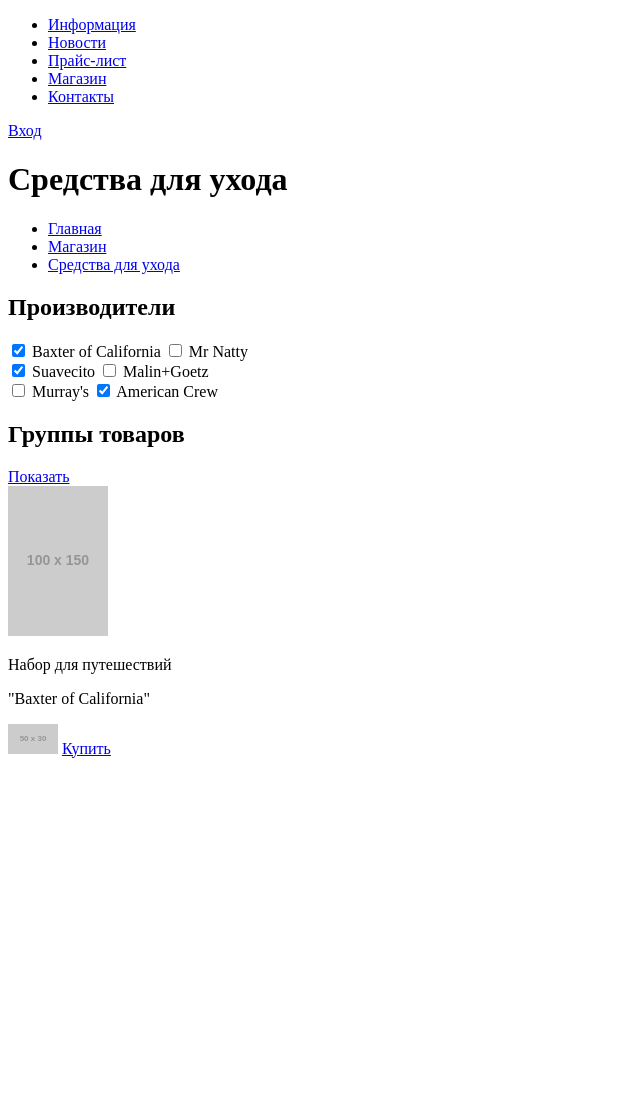
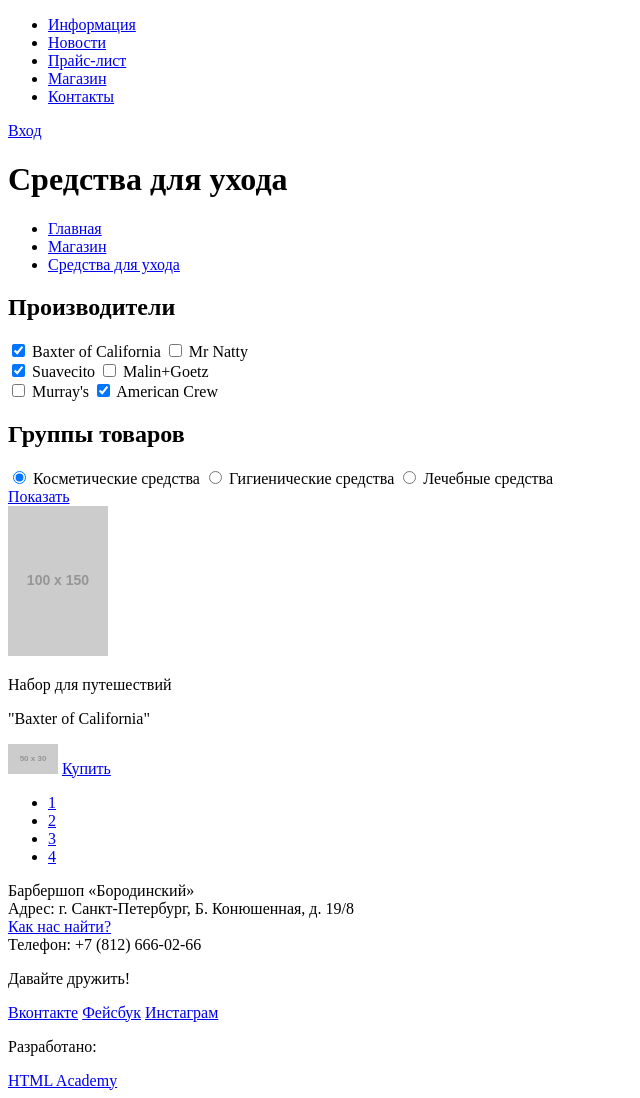
Before and after one commit to janegr/59242-barbershop, a plain HTML site: page shop.html in a window 1280 px wide. Shown: the whole page, without its empty margins (0-640 px from the left). Before the commit the page ends 800 px from the top, so only its background shows below. Drawn offline with Linux system fonts and the light colour scheme; placeholder pictures from the web are drawn by us.

Commit message:
Создана страница shop.html. Выполнена html разметка

```diff
--- a/shop.html
+++ b/shop.html
@@ -75,13 +75,22 @@
 						</div>
 					</form>
 				</div>
-				<div class="brand-name">
-				<h2 class="filter-header">Группы товаров</h2>
+				<div class="groups-goods">
+				<h2 class="goods-header">Группы товаров</h2>
 				<!-- radio-->
+
+					<form action="#" method="post">
 						<div >
+								<input type="radio" name="products" value="cosmetics-products" id="cosmetics" checked>
+								<label for="cosmetics">Косметические средства</label>
 
+								<input type="radio" name="products" value="hygiene-products" id="hygiene">
+								<label for="hygiene">Гигиенические средства</label>
+
+								<input type="radio" name="products" value="medicative-products" id="medicative">
+								<label for="medicative">Лечебные средства</label>
 						</div>
-
+					</form>
 						<a class="show" href="#">Показать</a>
 				</div>
 			</section>
@@ -103,8 +112,33 @@
 
 
 			</div>
+			<ul class="panagination">
+				<li><a href="#">1</a></li>
+				<li><a href="#">2</a></li>
+				<li><a href="#">3</a></li>
+				<li><a href="#">4</a></li>
+			</ul>
 
 		</main>
-
+		<footer class="main-footer">
+			<div class="container">
+        <section class="footer-contacts">
+         	Барбершоп «Бородинский»<br>
+          Адрес: г. Санкт-Петербург, Б. Конюшенная, д. 19/8<br>
+          <a href="#">Как нас найти?</a><br>
+          Телефон: +7 (812) 666-02-66
+        </section>
+       	<section class="footer-social">
+          <p>Давайте дружить!</p>
+          <a class="social-btn social-btn-vk" href="#">Вконтакте</a>
+          <a class="social-btn social-btn-fb" href="#">Фейсбук</a>
+          <a class="social-btn social-btn-inst" href="#">Инстаграм</a>
+        </section>
+        <section class="footer-copyright">
+          <p>Разработано:</p>
+          <a class="btn" href="https://htmlacademy.ru">HTML Academy</a>
+        </section>
+      </div>
+		</footer>
   </body>
 </html>
```
Lines whose indentation alone changed are shown as unchanged.
